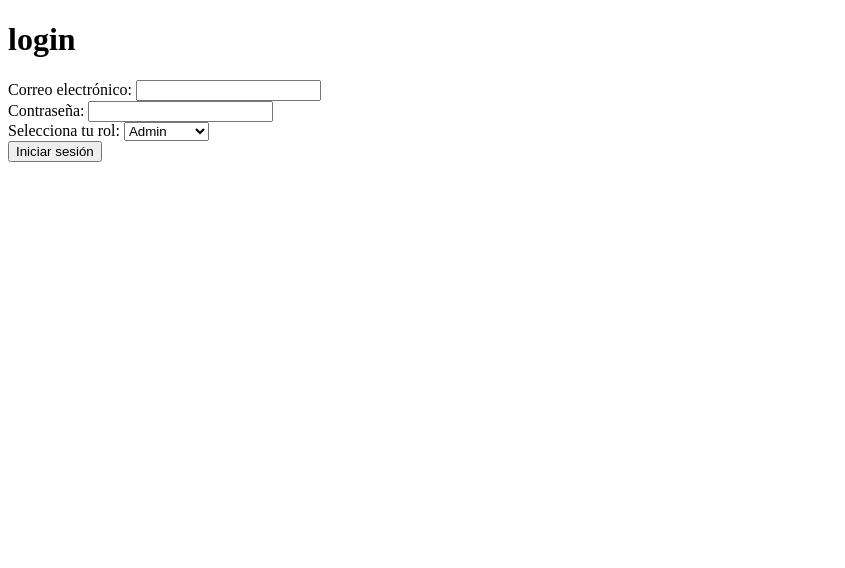
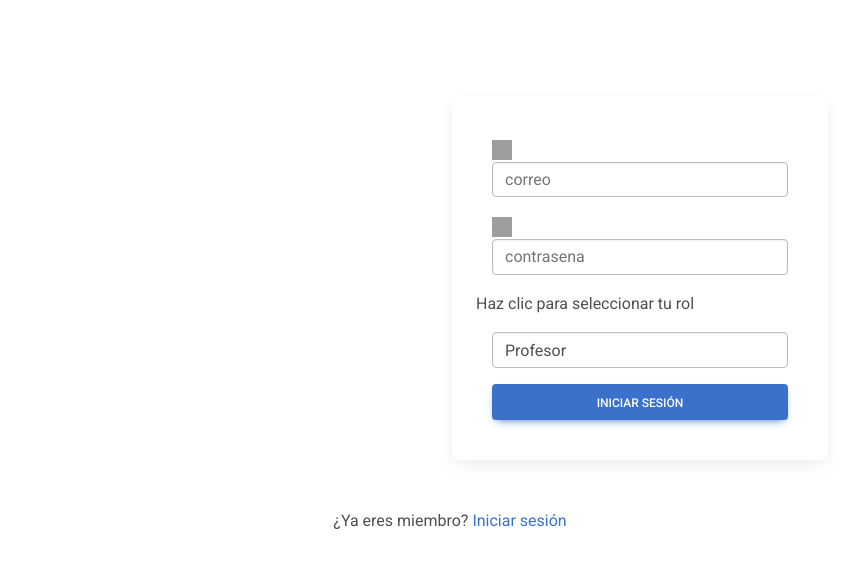
Before and after one commit to rizava810529/proyectoFinalPhp, a PHP site: page / in a window 1280 px wide. Shown: the top 568 px of the page, without its empty margins (0-845 px from the left). Run offline with PHP 8.4, Linux system fonts and the light colour scheme; some libraries are stand-ins or nearby versions; grey boxes are pictures that could not be loaded.

Commit message:
usuarios y login funcional

```diff
--- a/index.php
+++ b/index.php
@@ -1,4 +1,4 @@
-<!DOCTYPE html>
+<!-- <!DOCTYPE html>
 <html>
 <head>
     <title>Iniciar sesión</title>
@@ -23,3 +23,112 @@
     </form>
 </body>
 </html>
+ -->
+
+ <?php
+if ($_SERVER["REQUEST_METHOD"] == "POST") {
+    $db_host = "localhost";
+    $db_user = "root";
+    $db_pass = "";
+    $db_name = "proyecto_final";
+
+    $conn = new mysqli($db_host, $db_user, $db_pass, $db_name);
+
+    if ($conn->connect_error) {
+        die("Error de conexión: " . $conn->connect_error);
+    }
+
+    $correo = $_POST["correo"];
+    $contrasena = $_POST["contrasena"];
+    $rol = $_POST["rol"]; // Modificamos el nombre del campo de selección de rol
+
+    // Verificar si el correo electrónico ya está registrado
+    $sql = "SELECT * FROM usuarios WHERE correo = '$correo'";
+    $result = $conn->query($sql);
+
+    if ($result->num_rows > 0) {
+        // El correo electrónico ya está registrado, redirigir a login.php
+        header("Location: /src/models/login_view.php");
+        exit(); // Terminar el script para evitar que siga ejecutándose
+    } else {
+        // Hash de la contraseña utilizando password_hash()
+        $hashed_contrasena = password_hash($contrasena, PASSWORD_DEFAULT);
+
+        // Insertar el nuevo usuario en la base de datos con rol
+        $insert_sql = "INSERT INTO usuarios (correo, contrasena, rol) VALUES ('$correo', '$hashed_contrasena', '$rol')";
+        if ($conn->query($insert_sql) === TRUE) {
+            echo "Usuario creado exitosamente";
+        } else {
+            echo "Error al crear el usuario: " . $conn->error;
+        }
+    }
+
+    $conn->close();
+}
+?>
+
+<!DOCTYPE html>
+<html>
+
+<head>
+    <title>crear-usuario</title>
+    <!-- Font Awesome -->
+    <link href="https://cdnjs.cloudflare.com/ajax/libs/font-awesome/6.0.0/css/all.min.css" rel="stylesheet" />
+    <!-- Google Fonts -->
+    <link href="https://fonts.googleapis.com/css?family=Roboto:300,400,500,700&display=swap" rel="stylesheet" />
+    <!-- MDB -->
+    <link href="https://cdnjs.cloudflare.com/ajax/libs/mdb-ui-kit/6.4.1/mdb.min.css" rel="stylesheet" />
+    <link href="index.css" rel="stylesheet" />
+</head>
+
+<body>
+    <div class="d-flex flex-column justify-content-center align-items-center">
+        <div style="width: 800px; height:auto; " class="m-5 d-flex flex-column">
+            <div class="container mt-5">
+                <div class="row justify-content-center">
+                    <div class="col-md-6 gap-5">
+                        <div class="card  line">
+                            <div class="card-body">
+                                <form method="post" action="<?php echo $_SERVER['PHP_SELF']; ?>">
+                                    <div class="form-group m-3 inputDiv ">
+                                        <img src="../../asset/correo.png" alt="" style="width: 20px; height: 20px; ">
+                                        <input type="correo" name="correo" id="correo" class="form-control texto4"
+                                            placeholder="correo" required>
+                                    </div>
+                                    <div class="form-group m-3 inputDiv">
+                                        <img src="../../asset/candado.png" alt="" style="width: 20px; height: 20px; ">
+                                        <input type="contrasena" name="contrasena" id="contrasena"
+                                            placeholder="contrasena" class="form-control texto4" required>
+                                    </div>
+                                    <!-- Agregamos el campo de selección de rol -->
+                                    <p>Haz clic para seleccionar tu rol</p>
+                                    <div class="form-group m-3 inputDiv">
+                                        <select name="rol" id="role_id" class="form-control texto4" required>
+                                            <!-- <option value="admin">Admin</option> -->
+
+                                            <option value="profesor">Profesor</option>
+                                            <option value="alumno">Alumno</option> <!-- Cambiamos "estudiante" a "alumno" -->
+                                        </select>
+                                    </div>
+                                    <div class="text-center m-3">
+                                        <button type="submit" class="btn btn-primary btn-block texto4">Iniciar sesión</button>
+                                    </div>
+                                </form>
+
+                            </div>
+                        </div>
+                    </div>
+                </div>
+            </div>
+        </div>
+    </div>
+    <div style="width: 900px; height:auto; " class="contenido">
+        <div class=" d-flex justify-content-center align-items-center texto4">
+            <p>¿Ya eres miembro? <a href="/src/models/login_view.php">Iniciar sesión</a></p>
+        </div>
+    </div>
+    <!-- MDB -->
+    <script type="text/javascript" src="https://cdnjs.cloudflare.com/ajax/libs/mdb-ui-kit/6.4.1/mdb.min.js"></script>
+</body>
+
+</html>
--- a/src/models/create__usuario.php
+++ b/src/models/create__usuario.php
@@ -1,4 +1,4 @@
-<!-- hehhhhhhhhh -->
+
 
 <?php
 if ($_SERVER["REQUEST_METHOD"] == "POST") {
```
Also changed, not shown: src/models/login_view.php (added, +29 -0 lines).
